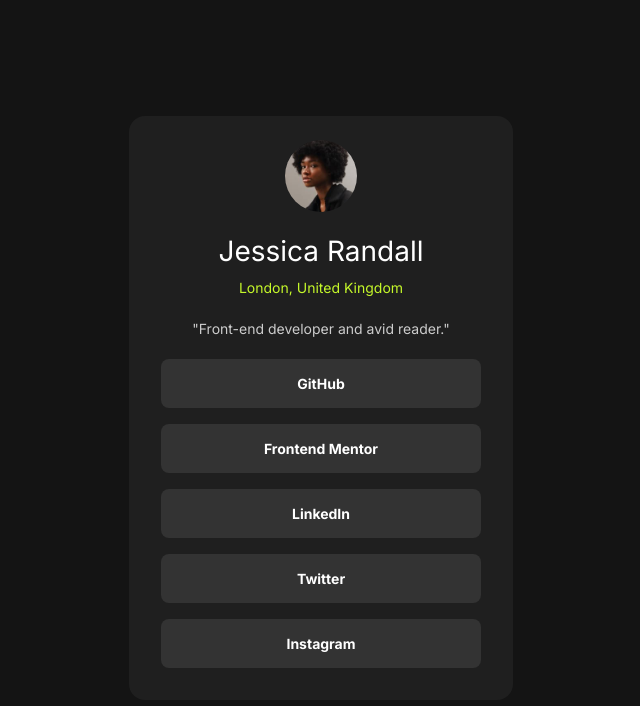
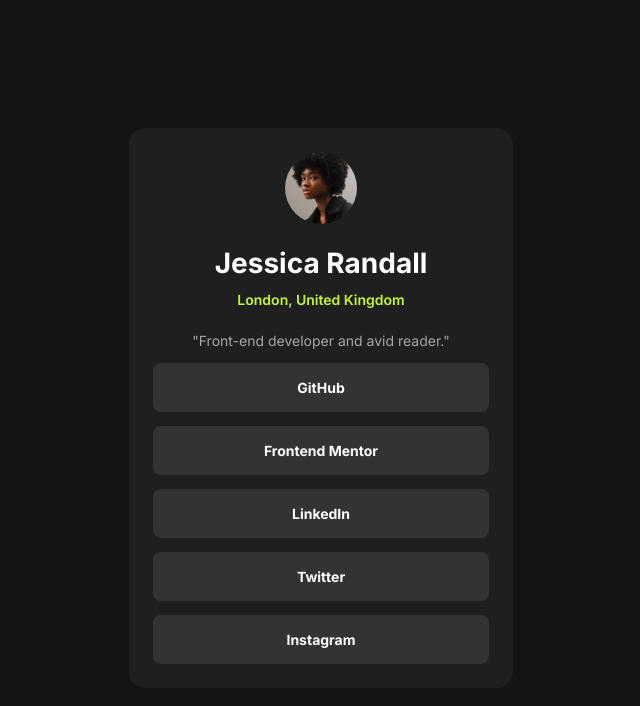
Before and after one commit to Sumta4real/Social-Link-Profile-Page, a plain HTML site: page index.html in a window 1280 px wide. Shown: the whole page, without its empty margins (319-959 px from the left). Drawn offline with Linux system fonts and the light colour scheme.

Commit message:
Adjusted page styling to near precision

```diff
--- a/style.css
+++ b/style.css
@@ -27,28 +27,29 @@ body{
 }
 .profile-owner #name{
     color:  hsl(0, 0%, 100%);
-    font-weight: 400;
+    font-weight: 700;
     margin-bottom: 0;
 }
 .profile-container #location{
     color: hsl(75, 94%, 57%);
-    font-weight: 400;
+    font-weight: 600;
     margin-top: 0.7rem;
 }
 #about{
-    color: hsl(0, 0%, 80%);
+    color: hsl(0, 0%, 65%);
     margin-top: 1.5rem;
+    font-weight: 400;
 }
 .social-links, .social-links ul{
     display: flex;
     flex-direction: column;
     justify-content: center;
+    gap: 0.875rem;
 }
 .social-links a{
     text-decoration: none;
     padding: 1rem;
     background-color: hsl(0, 0%, 20%) ;
-    margin: 0.5rem;
     border-radius: 0.5rem;
     color:  hsl(0, 0%, 100%);
     font-weight: 700;
```
